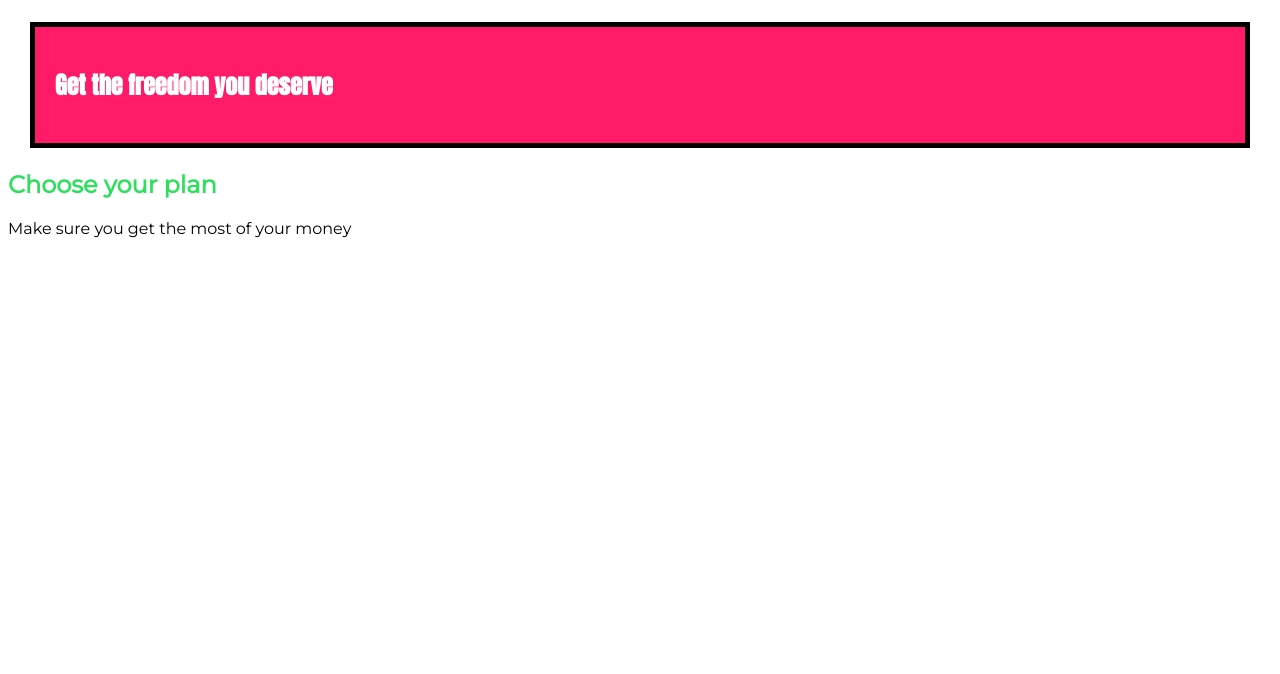
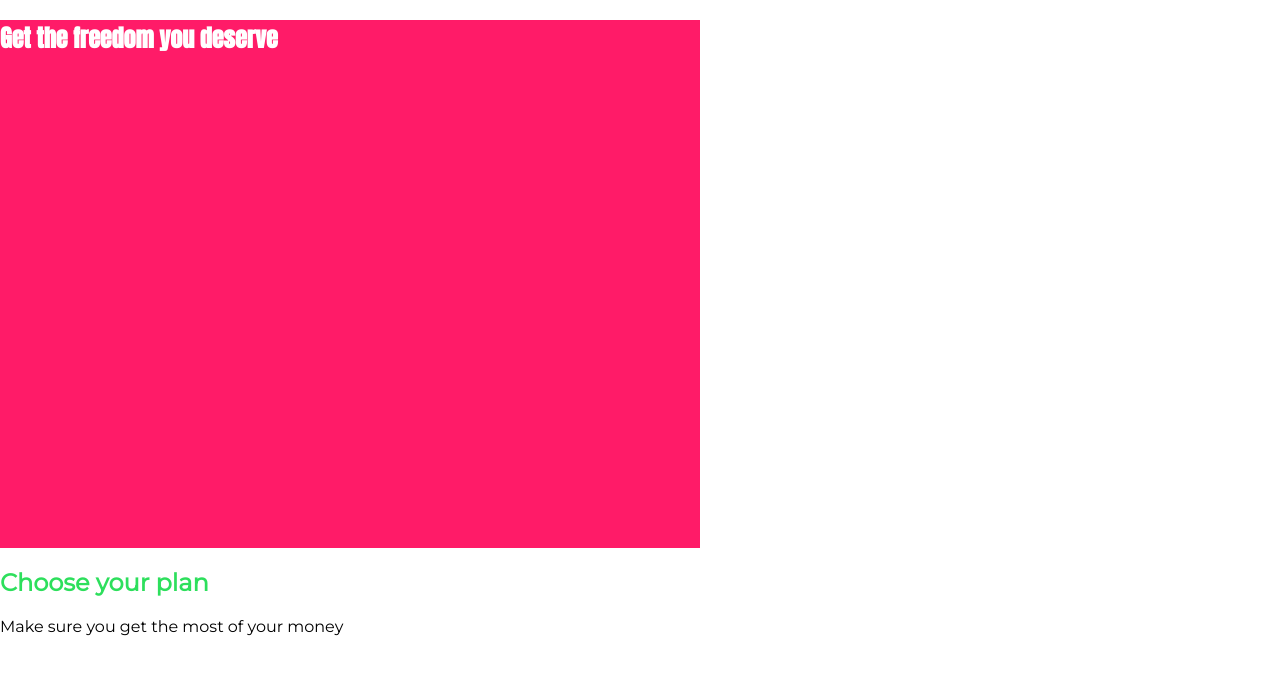
Before and after one commit to tmr12/CssWorkspace, a plain HTML site: page sampleApp/index.htm in a window 1280 px wide. Drawn offline with Linux system fonts and the light colour scheme.

Commit message:
32 diving int height and width

```diff
--- a/sampleApp/index.htm
+++ b/sampleApp/index.htm
@@ -8,7 +8,7 @@
         <link href="https://fonts.googleapis.com/css2?family=Anton&display=swap" rel="stylesheet">
         <link href="https://fonts.googleapis.com/css2?family=Montserrat&display=swap" rel="stylesheet">
     </head>
-    <body class="body-class" id="body-class">
+    <body >
         <main>
             <section id="product-overview">
                 <h1> Get the freedom you deserve</h1>
--- a/sampleApp/main.css
+++ b/sampleApp/main.css
@@ -1,13 +1,15 @@
 
 body {
     font-family: 'Montserrat', sans-serif;
+    margin: 0px;
+    height: 100;
 }
 
 #product-overview {
     background: #ff1b68;
-    padding: 20px;
-    border: black 5px solid;
-    margin:22px;
+    width: 700px;
+    height: 528px;
+
 }
 .section-title {
     color: #2ddf5c;
```
